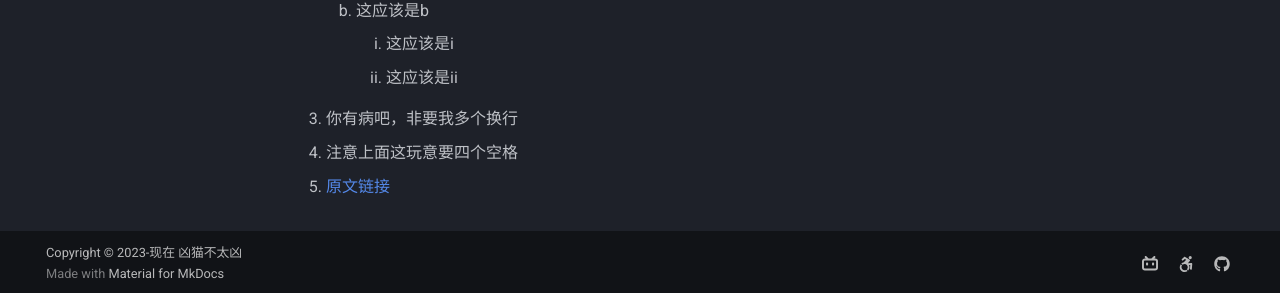
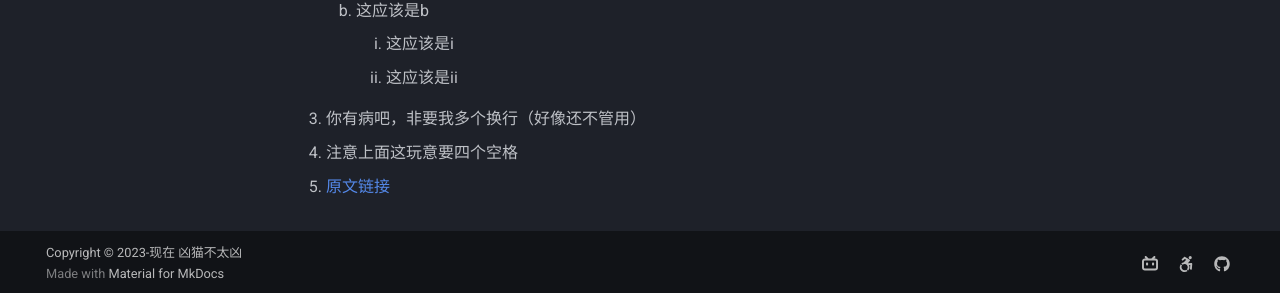
Before and after one commit to Xmbtx/xmbtx-blog, an MkDocs documentation site: the page built from docs/mkd/mkdex.md, in a window 1280 px wide and 1128 px high. Shown: the part 832-1125 px from the top of the window. Built offline with MkDocs 1.6.1 and Material for MkDocs 9.7.7, drawn with Linux system fonts in a browser that asks for light colours.

Commit message:
2023-11-15_00:19:27 update

```diff
--- a/docs/mkd/mkdex.md
+++ b/docs/mkd/mkdex.md
@@ -32,7 +32,9 @@
 
 
 
-- 你有病吧，非要我多个换行
+
+
+- 你有病吧，非要我多个换行（好像还不管用）
 
 - 注意上面这玩意要四个空格
 
```
